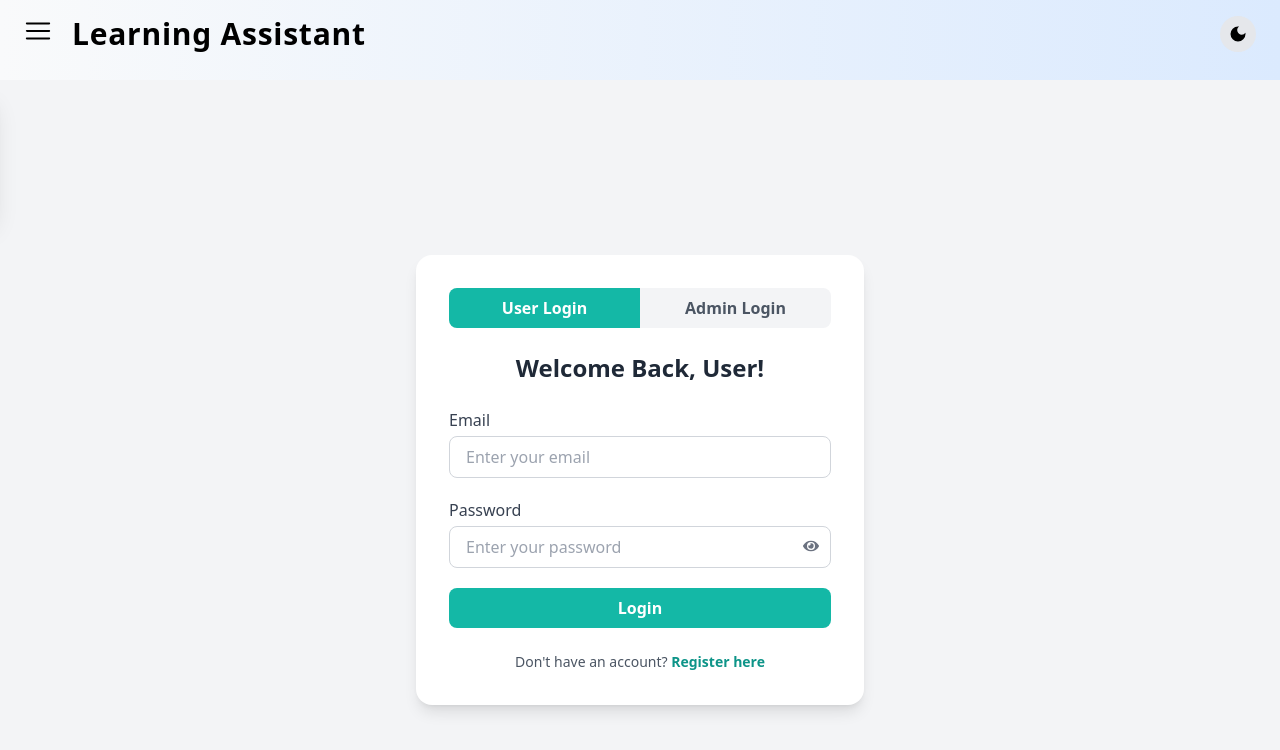
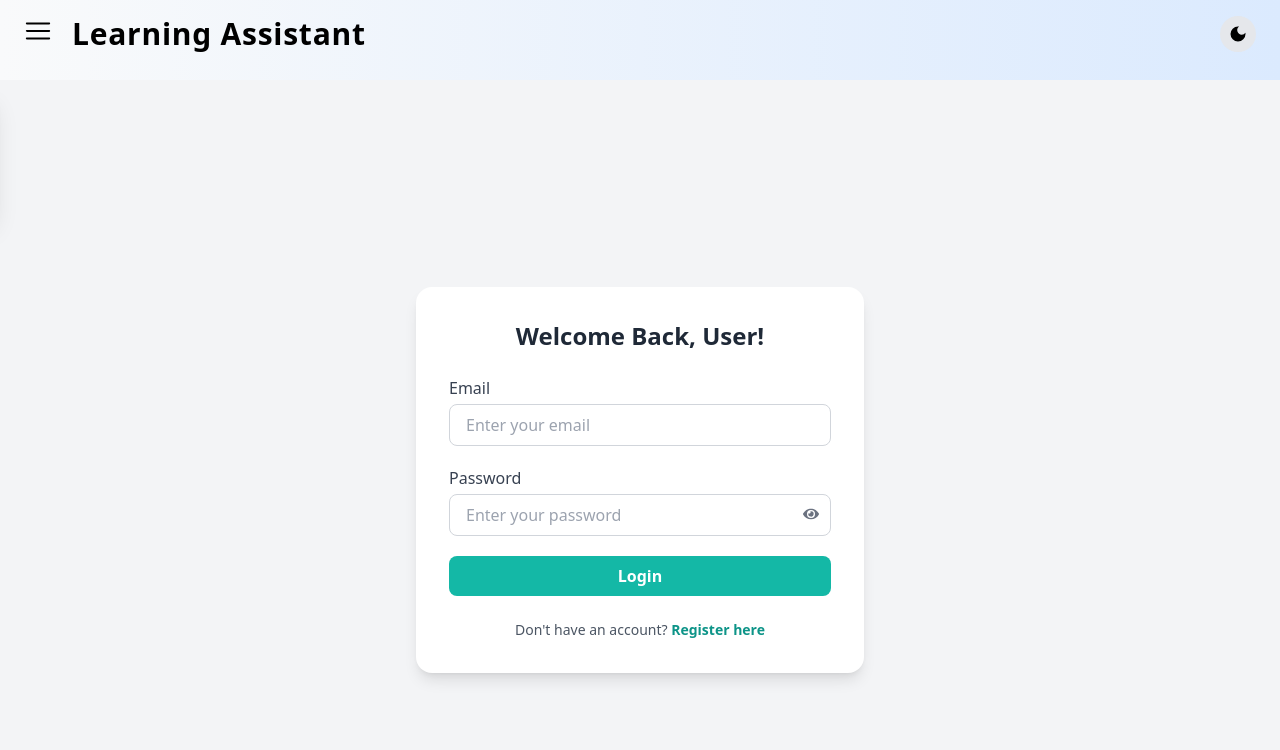
Before and after one commit to Aryan-Kesarkar-2803/Learning_Assistant_Client, a React (Vite) app: page /login in a window 1280 px wide. Shown: the top 750 px of the page. Built offline with nearby package versions, Linux system fonts and the light colour scheme; no server answers.

Commit message:
admin option disabled

```diff
--- a/src/pages/Login.jsx
+++ b/src/pages/Login.jsx
@@ -185,7 +185,7 @@ const LoginPage = () => {
   <div className="bg-white dark:bg-gray-800 shadow-lg dark:shadow-gray-900 rounded-2xl w-full max-w-md p-8 border border-transparent dark:border-gray-700 transition-colors duration-300">
 
     {/* Toggle Buttons */}
-    <div className="flex mb-6 bg-gray-100 dark:bg-gray-700 rounded-lg overflow-hidden transition-colors duration-200">
+     {/* <div className="flex mb-6 bg-gray-100 dark:bg-gray-700 rounded-lg overflow-hidden transition-colors duration-200">
       <button
         className={`flex-1 py-2 font-semibold transition ${
           loginType === "user"
@@ -195,8 +195,8 @@ const LoginPage = () => {
         onClick={() => setLoginType("user")}
       >
         User Login
-      </button>
-      <button
+      </button> */}
+      {/* <button
         className={`flex-1 py-2 font-semibold transition cursor-not-allowed ${
           loginType === "admin"
             ? "bg-teal-500 dark:bg-teal-600 text-white"
@@ -205,8 +205,8 @@ const LoginPage = () => {
         // onClick={() => setLoginType("admin")}
       >
         Admin Login
-      </button>
-    </div>
+      </button> */}
+    {/* </div>  */}
 
     {/* Heading */}
     <h2 className="text-2xl font-bold text-gray-800 dark:text-gray-100 text-center mb-6">
```
